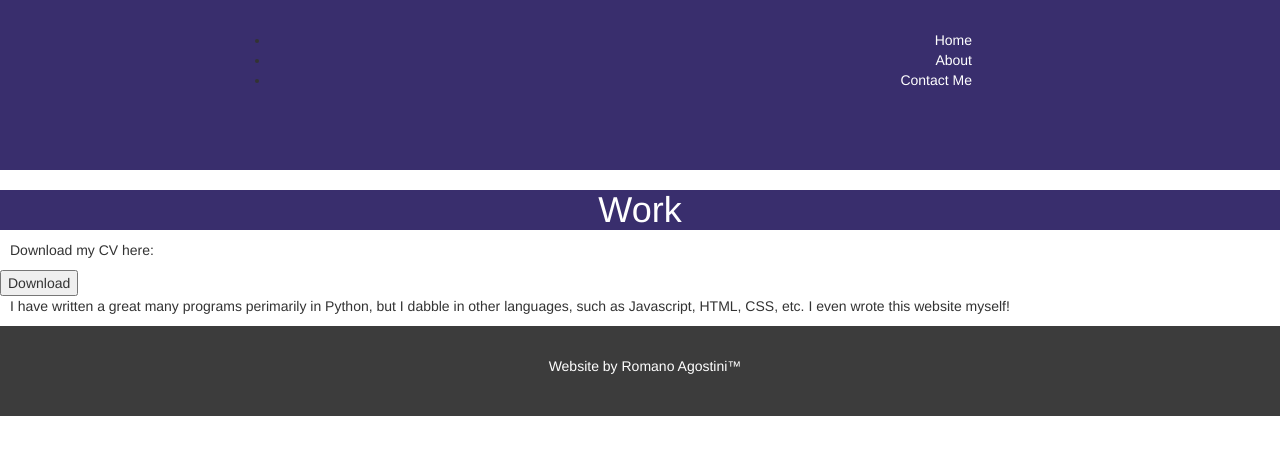
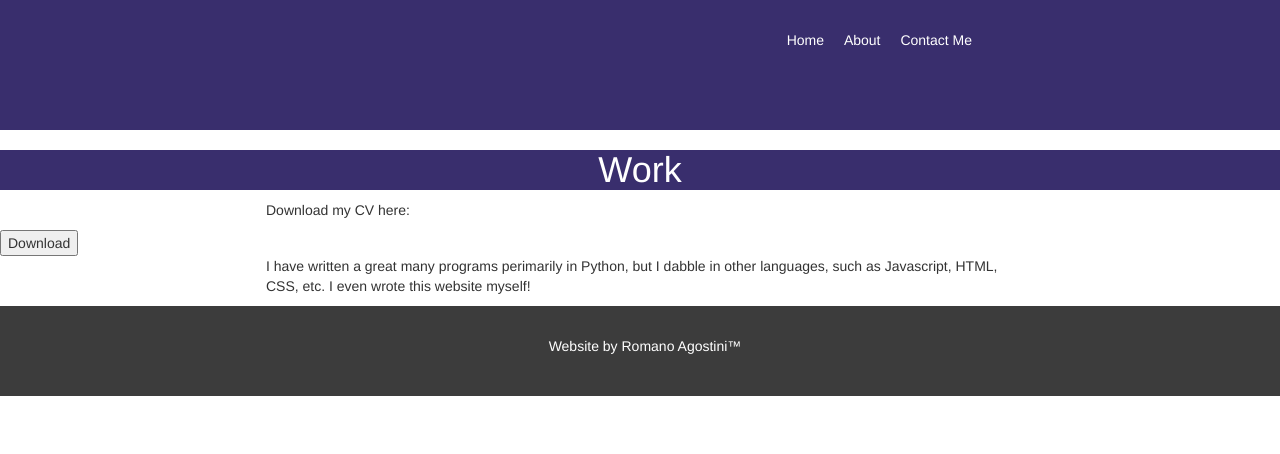
Before and after one commit to DatKnight/Project-Site-BTEC-IT-ragostini, a plain HTML site: page work.html in a window 1280 px wide. Drawn offline with nearby package versions, Linux system fonts and the light colour scheme.

Commit message:
Add files via upload

```diff
--- a/style.css
+++ b/style.css
@@ -46,6 +46,14 @@ footer {
   padding: 30px;
 }
 
+.navli {
+  display: inline;
+}
+
+button {
+  text-align: center;
+}
+
 .navlist{
   display: inline;
   margin: 0;
@@ -66,6 +74,12 @@ body{
   text-align: center;
 }
 
+.lorem {
+  margin-left: 20%;
+  margin-right: 20%;
+  text-align: left;
+}
+
 .navlink:hover{
   color: #003264;
   text-decoration: none;
@@ -75,4 +89,8 @@ body{
   body{
     text-align: left;
   }
+
+  .contactform{
+    margin-left: 5px;
+  }
 }
```
